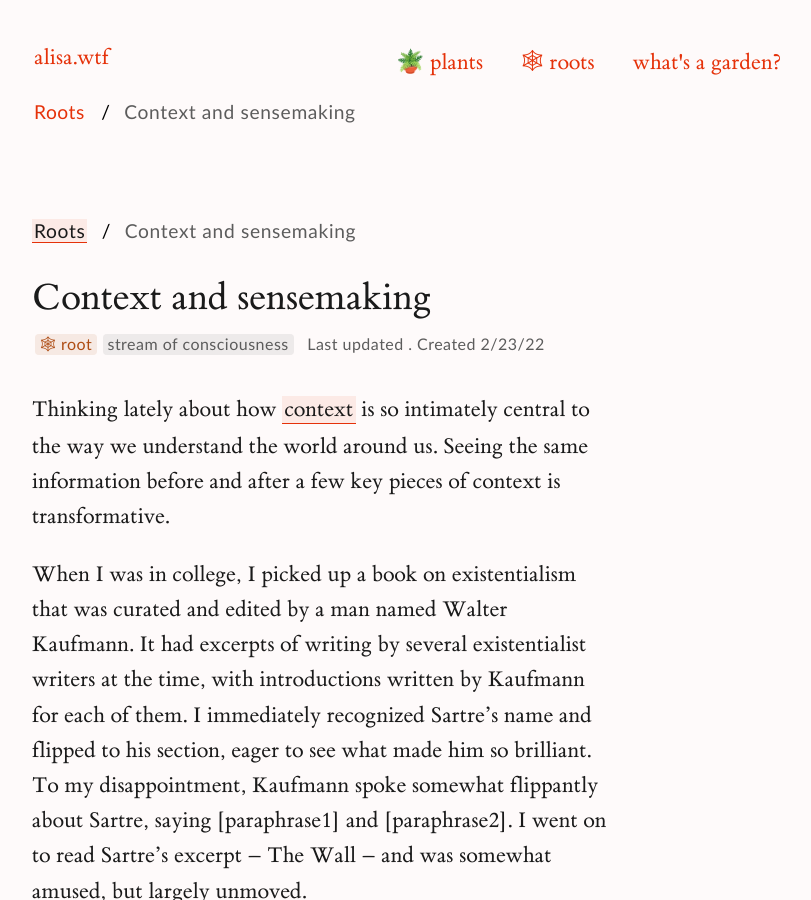
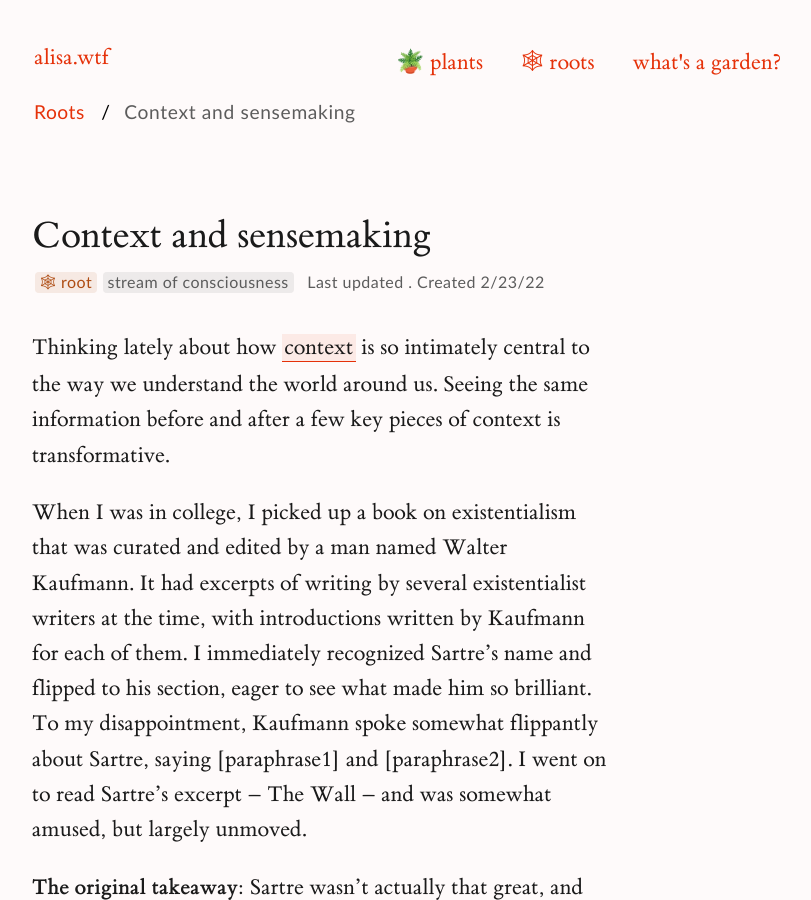
Before and after one commit to alisasgithub/alisa-digital-garden, a Jekyll site: the page built from _notes/roots-posts/context-sensemaking.md, in a window 1280 px wide and 900 px high. Shown: the whole window, without its empty margins (224-1035 px from the left). Built offline with Jekyll 4.4.1, drawn with Linux system fonts in a browser that asks for light colours.

```diff
--- a/_layouts/note.html
+++ b/_layouts/note.html
@@ -1,13 +1,6 @@
 ---
 layout: default
 ---
-
-{% if page.category == 'wiki' or page.category == 'post' %}
-<ul class="breadcrumb sans">
-    <li><a class="internal-link" href="#">Roots</a></li>
-    <li>{{ page.title }}</li>
-</ul>
-{% endif %}
 
 <article>
   {% include metadata.html layoutType="note" %}
```
